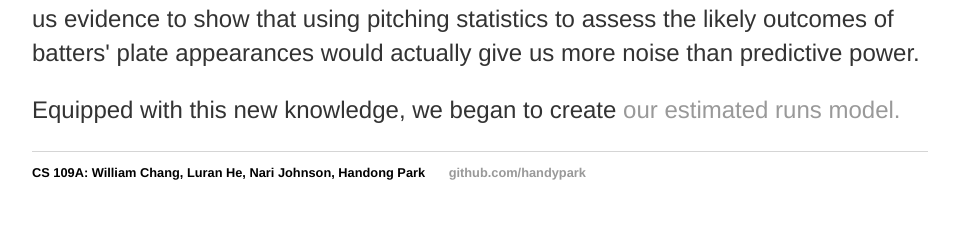
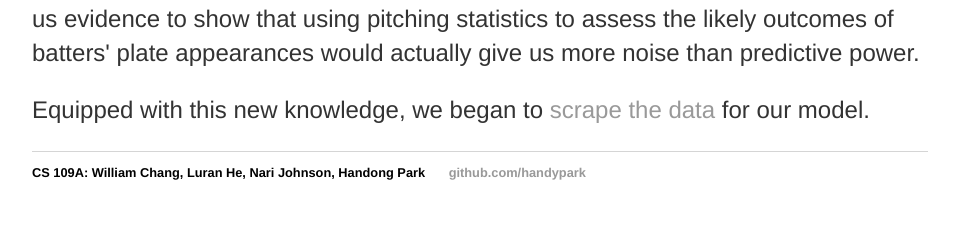
Before and after one commit to handypark/handypark.github.io, a Jekyll site: the page built from research.html, in a window 1280 px wide. Shown: the part 1665-1902 px from the top of the page, without its empty margins (160-1117 px from the left). Built offline with Jekyll 4.4.1, drawn with Linux system fonts in a browser that asks for light colours.

Commit message:
Update research.html

```diff
--- a/research.html
+++ b/research.html
@@ -44,6 +44,6 @@ title: Research
 		give us more noise than predictive power.
 	</p>
 	<p>
-		Equipped with this new knowledge, we began to create <a href="/methodology">our estimated runs model.</a>
+		Equipped with this new knowledge, we began to <a href="/methodology">scrape the data</a> for our model.
 	</p>
 </div><!-- /.blurb -->
```
